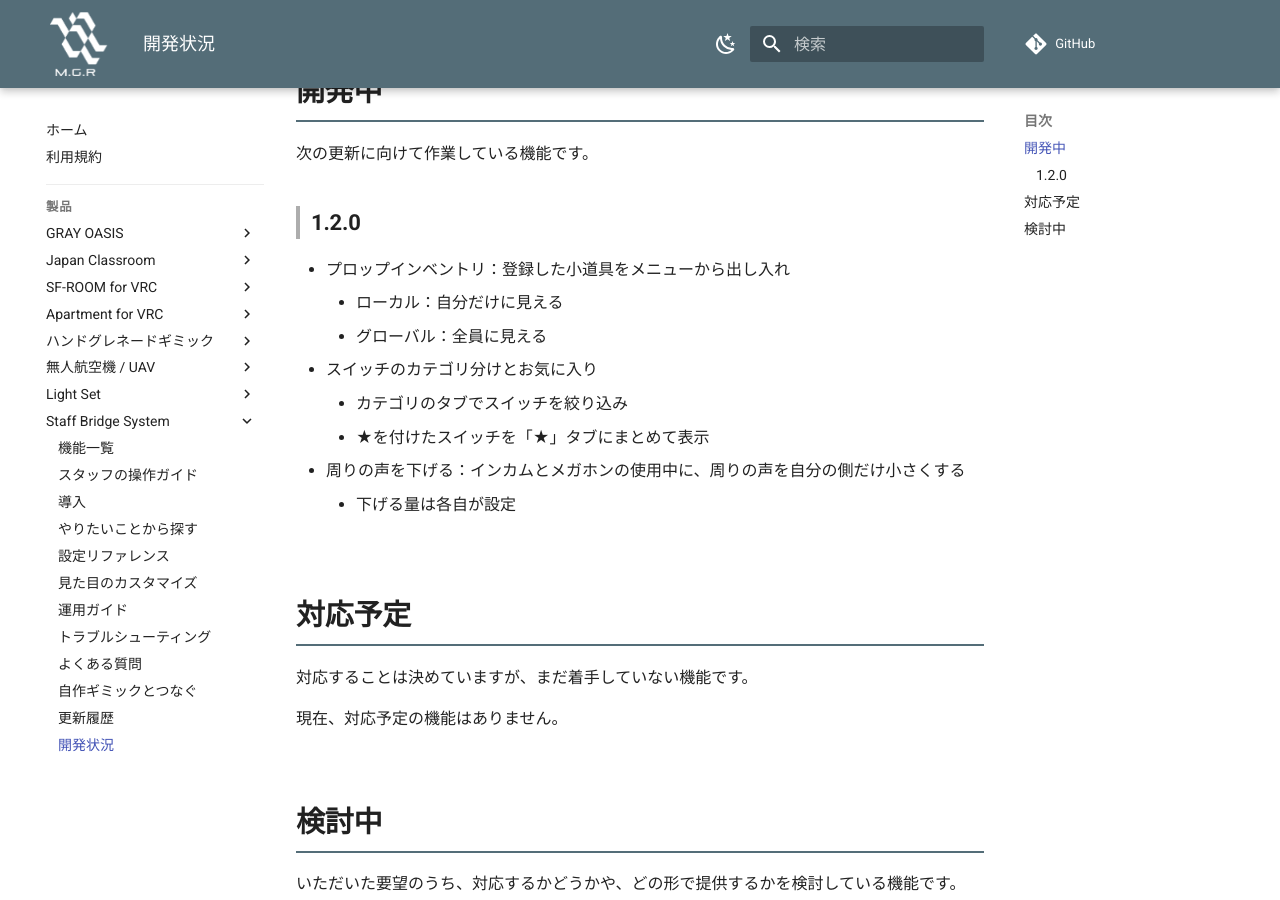
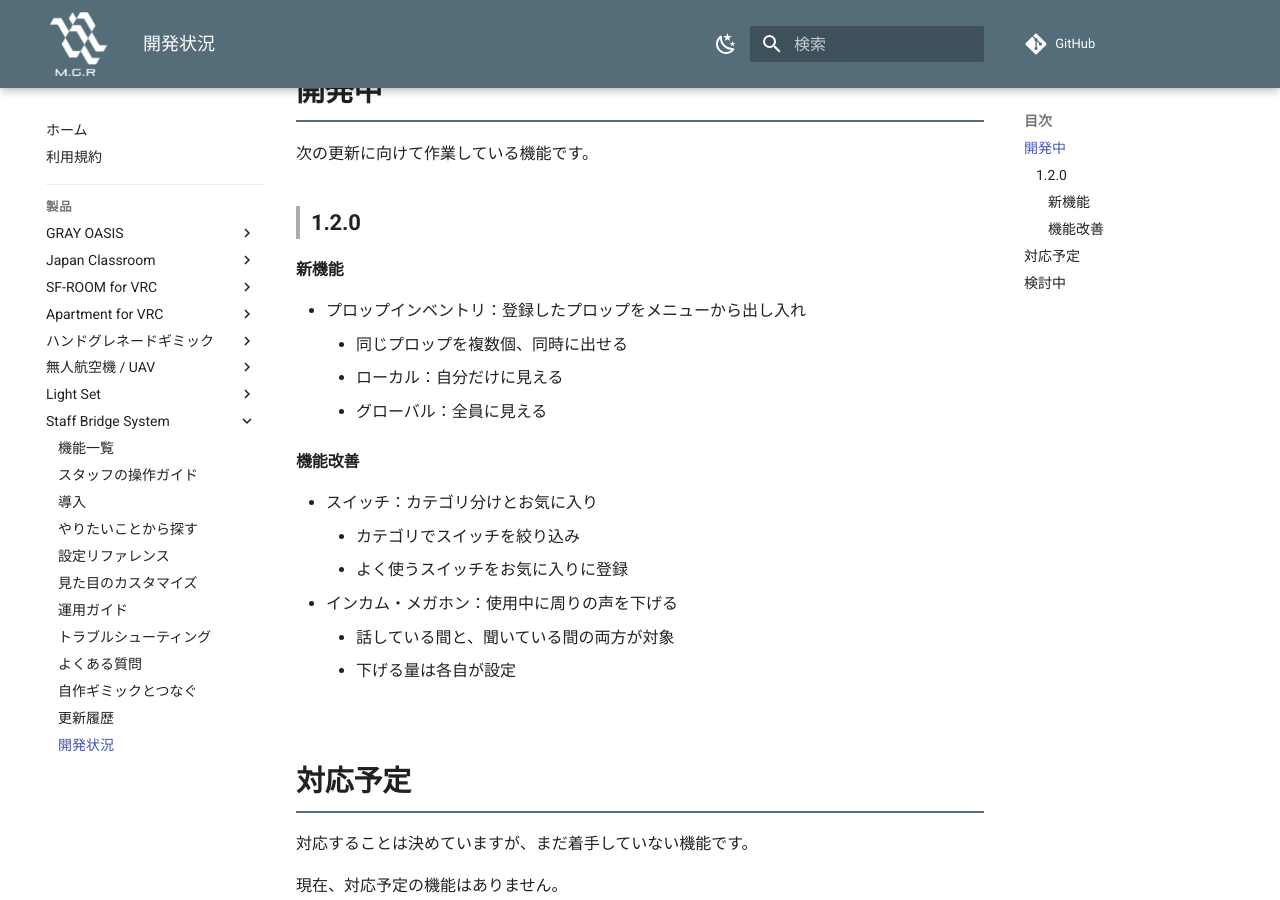
Before and after one commit to MAGURO-git/ProductArchive, an MkDocs documentation site: the page built from docs/staff-bridge-system/roadmap.md, in a window 1280 px wide and 900 px high, scrolled down 311 px. Built offline with MkDocs 1.6.1 and Material for MkDocs 9.7.7, drawn with Linux system fonts in a browser that asks for light colours; comment, search, counter and statistics services are not loaded.

Commit message:
SBS: 開発状況を新機能と機能改善に分け、各項目の書き方を短くする
Co-Authored-By: Claude Sonnet 5.5 <noreply@anthropic.com>

```diff
--- a/docs/staff-bridge-system/roadmap.md
+++ b/docs/staff-bridge-system/roadmap.md
@@ -10,13 +10,20 @@ Staff Bridge System で、いま作っている機能と、今後対応する予
 
 ### 1.2.0
 
-- プロップインベントリ：登録した小道具をメニューから出し入れ
+#### 新機能
+
+- プロップインベントリ：登録したプロップをメニューから出し入れ
+    - 同じプロップを複数個、同時に出せる
     - ローカル：自分だけに見える
     - グローバル：全員に見える
-- スイッチのカテゴリ分けとお気に入り
-    - カテゴリのタブでスイッチを絞り込み
-    - ★を付けたスイッチを「★」タブにまとめて表示
-- 周りの声を下げる：インカムとメガホンの使用中に、周りの声を自分の側だけ小さくする
+
+#### 機能改善
+
+- スイッチ：カテゴリ分けとお気に入り
+    - カテゴリでスイッチを絞り込み
+    - よく使うスイッチをお気に入りに登録
+- インカム・メガホン：使用中に周りの声を下げる
+    - 話している間と、聞いている間の両方が対象
     - 下げる量は各自が設定
 
 ## 対応予定 { #planned }
```
